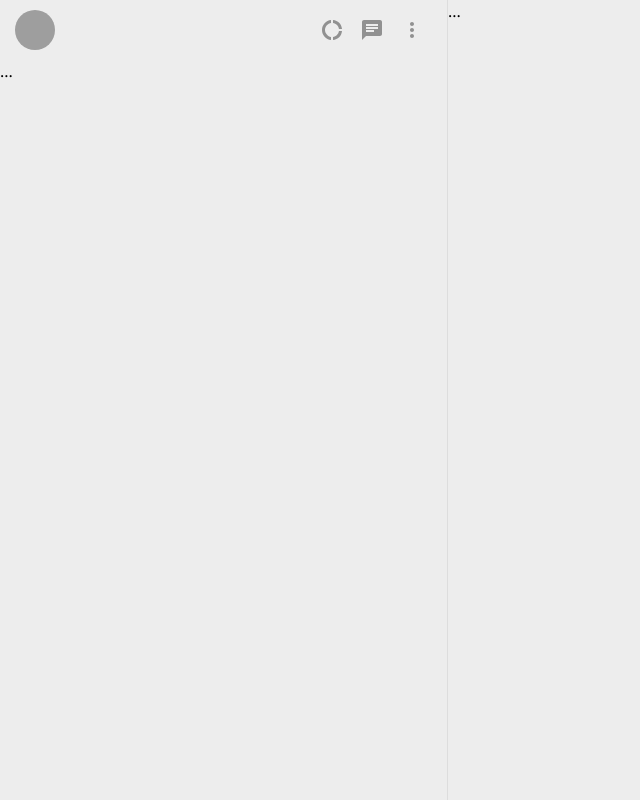
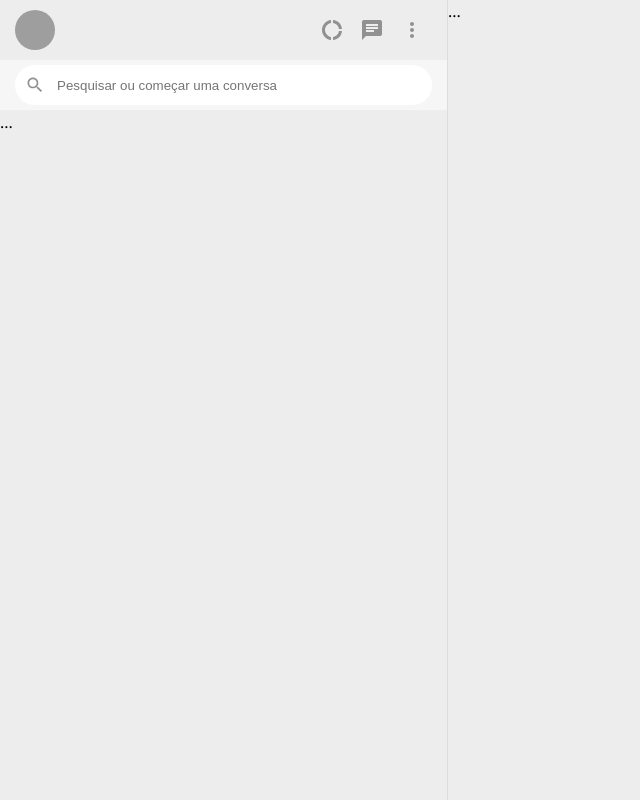
Before and after one commit to cicerojunnior/whatsapp-clone, a React (Create React App) app: page / in a window 1280 px wide. Shown: the whole page, without its empty margins (0-640 px from the left). Built offline with nearby package versions, Linux system fonts and the light colour scheme; grey boxes are pictures that could not be loaded.

Commit message:
campo de pesquisa criado

```diff
--- a/src/App.css
+++ b/src/App.css
@@ -44,6 +44,28 @@ header {
     cursor: pointer;
 }
 
+.search {
+     background-color: #f6f6f6;
+     border-bottom: 1px solid #EEE;
+     padding: 5px 15px;
+}
+.search--input {
+    background-color: #FFF;
+    height: 40px;
+    border-radius: 20px;
+    display: flex;
+    align-items: center;
+    padding: 0 10px;
+
+}
+.search--input input {
+    flex: 1;
+    border: 0;
+    outline: 0;
+    background-color: transparent;
+    margin-left: 10px;
+}
+
 
 
 
--- a/src/App.js
+++ b/src/App.js
@@ -26,7 +26,10 @@ export default () => {
                 </header>
 
                 <div className="search">
-
+                    <div className="search--input">
+                        <SearchIcon style={{color: '#919191'}} fontSize="small" />
+                        <input type="search" placeholder="Pesquisar ou começar uma conversa" />
+                    </div>
                 </div>
 
                 <div className="chatlist">
```
